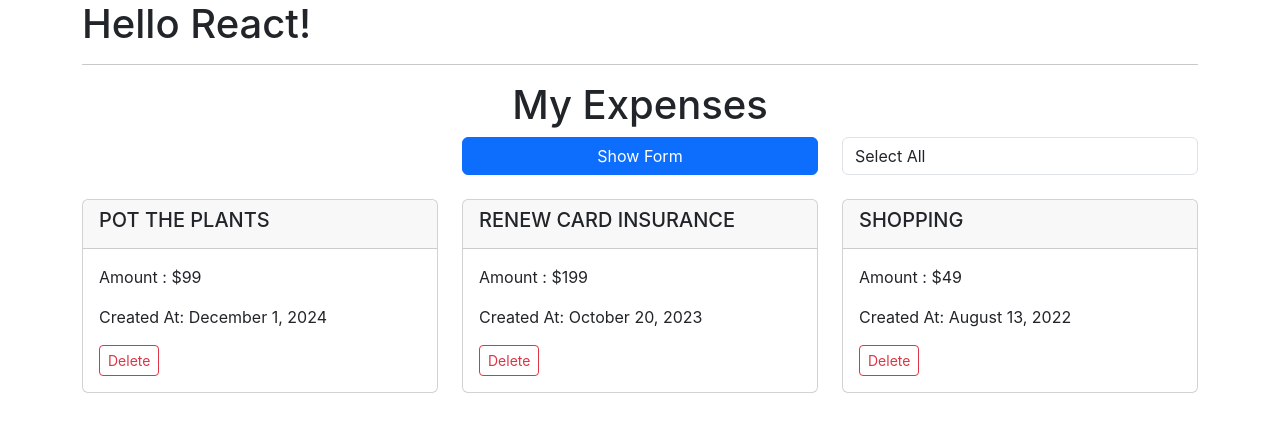
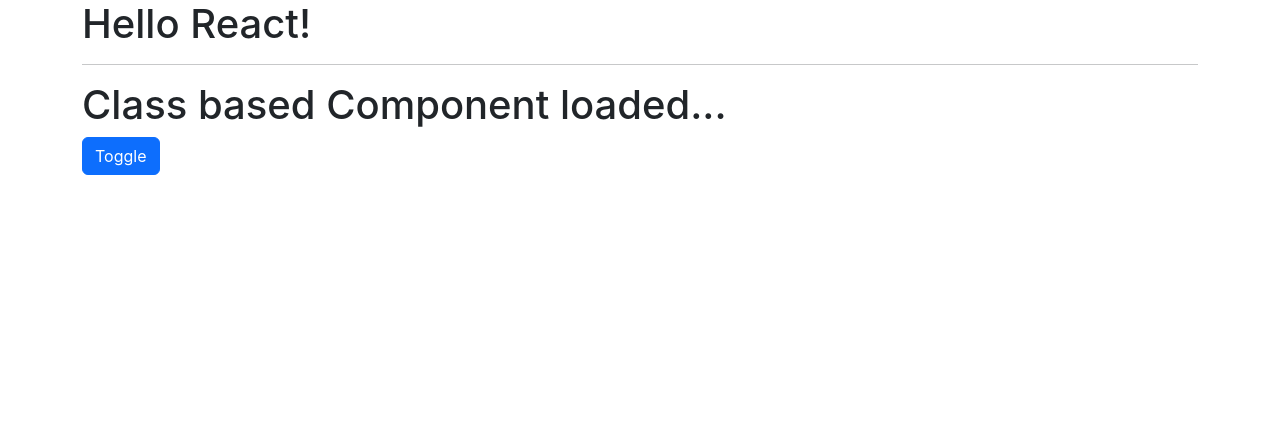
Before and after one commit to synergy2411/dec-24-react, a React (Create React App) app: page / in a window 1280 px wide. Shown: the top 432 px of the page. Built offline with nearby package versions, Linux system fonts and the light colour scheme.

Commit message:
life cycle methods added

```diff
--- a/src/App.js
+++ b/src/App.js
@@ -1,11 +1,14 @@
 import Expenses from "./components/Expenses/Expenses";
+import DemoClassBased from "./components/playground/DemoClassBased";
 
 function App() {
   return (
     <div className="container">
       <h1>Hello React!</h1>
       <hr />
-      <Expenses />
+
+      <DemoClassBased />
+      {/* <Expenses /> */}
     </div>
   );
 }
--- /dev/null
+++ b/src/components/playground/DemoClassBased.jsx
@@ -0,0 +1,35 @@
+import { Component } from "react";
+
+class DemoClassBased extends Component {
+  state = {
+    toggle: false,
+  };
+
+  constructor() {
+    super();
+    console.log("Constructuor");
+  }
+
+  componentDidMount() {
+    console.log("ComponentDidMount");
+  }
+
+  toggleChangeHandler = () => {
+    this.setState({ toggle: !this.state.toggle });
+  };
+
+  render() {
+    console.log("Render");
+    return (
+      <>
+        <h1>Class based Component loaded...</h1>
+        <button className="btn btn-primary" onClick={this.toggleChangeHandler}>
+          Toggle
+        </button>
+        {this.state.toggle && <p>This paragraph will dynamically appear.</p>}
+      </>
+    );
+  }
+}
+
+export default DemoClassBased;
```
